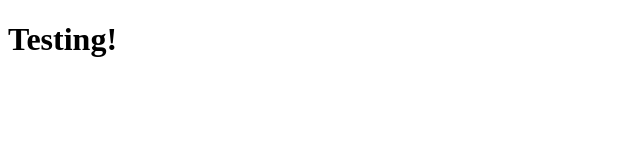
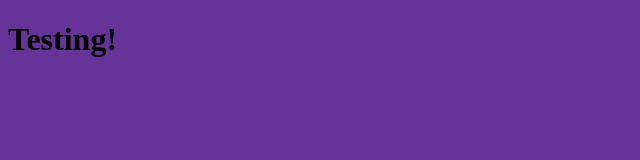
Before and after one commit to Datynford/test, a plain HTML site: page index.html in a window 1280 px wide. Shown: the whole page, without its empty margins (0-640 px from the left). Drawn offline with Linux system fonts and the light colour scheme.

Commit message:
Modified version

```diff
--- a/index.html
+++ b/index.html
@@ -1,6 +1,7 @@
 <!DOCTYPE html>
 <html lang="en">
 <head>
+    <link href = "style.css" rel = "stylesheet">
     <meta charset="UTF-8">
     <meta http-equiv="X-UA-Compatible" content="IE=edge">
     <meta name="viewport" content="width=device-width, initial-scale=1.0">
--- /dev/null
+++ b/style.css
@@ -0,0 +1,3 @@
+body{
+    background-color: rebeccapurple;
+};
```
